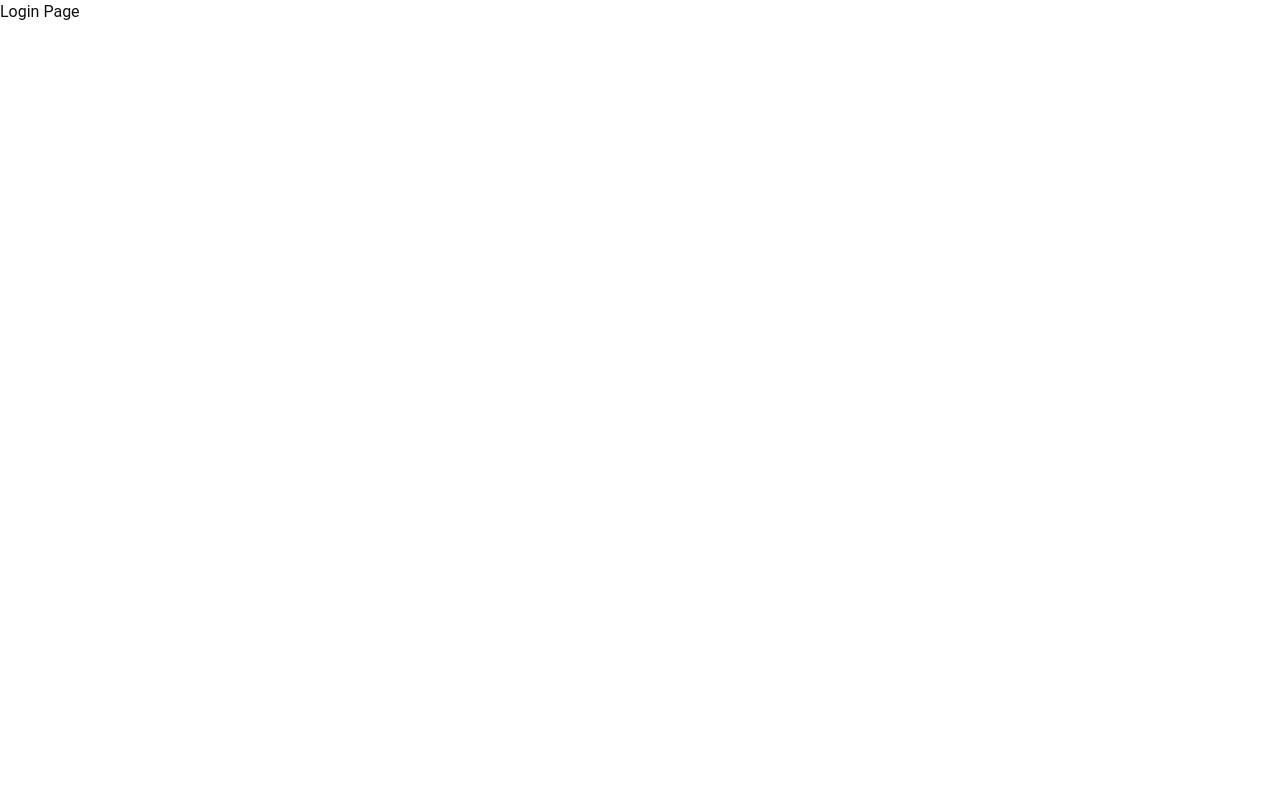
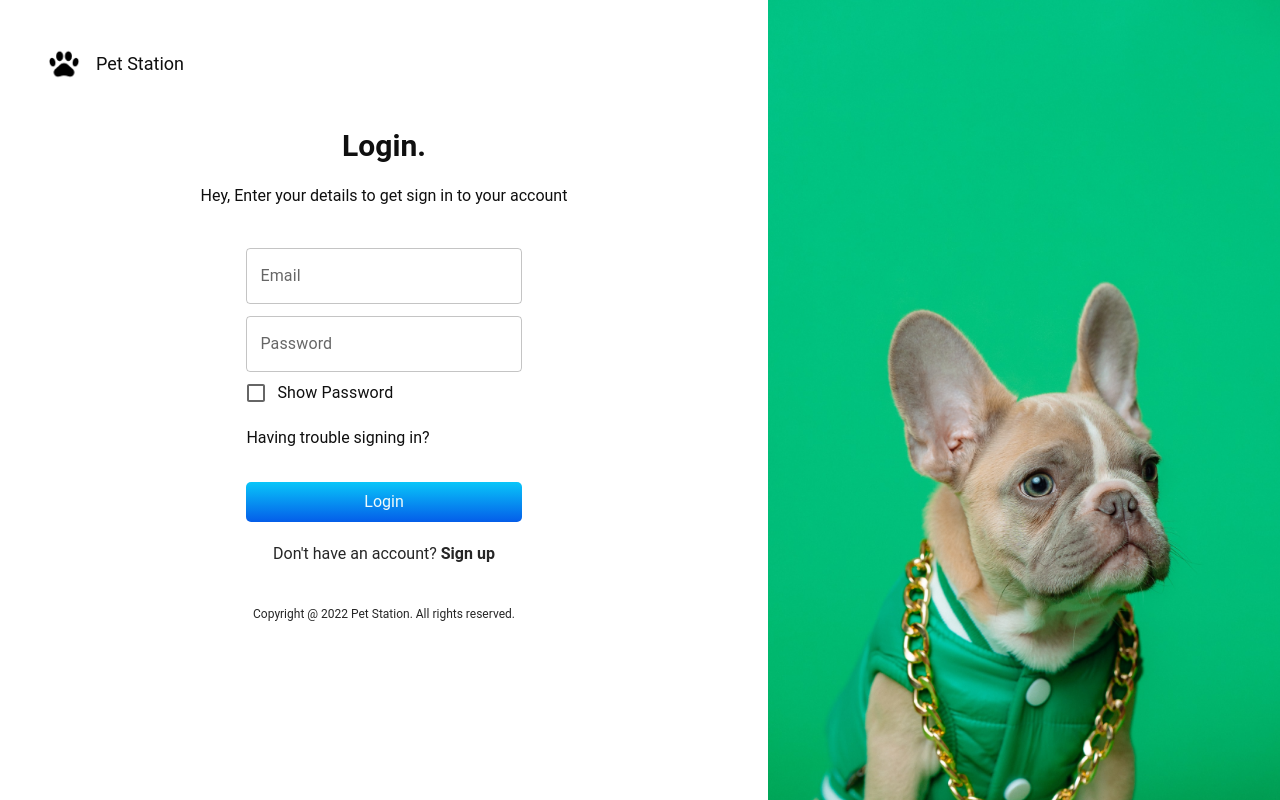
Before and after one commit to k99sharma/pet-station-frontend, a React (Create React App) app: page /login in a window 1280 px wide. Built offline with nearby package versions, Linux system fonts and the light colour scheme.

Commit message:
add: designed login form

```diff
--- a/package.json
+++ b/package.json
@@ -17,7 +17,8 @@
 		"react-query": "^3.39.2",
 		"react-router-dom": "^6.4.5",
 		"react-scripts": "5.0.1",
-		"web-vitals": "^2.1.4"
+		"web-vitals": "^2.1.4",
+		"yup": "^0.32.11"
 	},
 	"scripts": {
 		"start": "react-scripts start",
--- a/src/pages/Home/Home.js
+++ b/src/pages/Home/Home.js
@@ -92,7 +92,7 @@ export default function HomePage() {
 
                         <div className='homePage__left__content my-5'>
                             <Link to="/login">
-                                <button className='homePage__left__content__button' type="button">
+                                <button className='homePage__left__content__button shadow-lg' type="button">
                                     Get Started
                                 </button>
                             </Link>
--- /dev/null
+++ b/src/pages/Login/Login.css
@@ -0,0 +1,8 @@
+.loginForm-form-submitButton {
+	width: 100%;
+	background: linear-gradient(to bottom, #09c6f9, #045de9);
+	border-radius: 5px;
+	height: 40px;
+	color: #f0fafa;
+	font-weight: 400;
+}
--- a/src/pages/Login/Login.js
+++ b/src/pages/Login/Login.js
@@ -1,8 +1,152 @@
+// importing css
+import './Login.css';
+
+// importing components
+import { useFormik } from 'formik';
+import * as Yup from 'yup';
+import { Checkbox, TextField, FormControlLabel, FormControl } from '@mui/material';
+import { useState } from 'react';
+import { Link } from 'react-router-dom';
+
+import Banner from '../../components/Banner/Banner';
+
+// validation schema
+const validationSchema = Yup.object({
+    email: Yup
+        .string('Enter your email.')
+        .email('Enter a valid email.')
+        .required('Email is required.'),
+    password: Yup
+        .string('Enter your password')
+        .min(8, 'Password should be minimum of 8 characters.')
+        .required('Password is required')
+})
+
+// login form component
+function LoginForm() {
+    // handle form submission
+    const handleSubmit = (values) => {
+        console.log(values);
+    }
+
+    // checkbox state
+    const [showPassword, setShowPassword] = useState(false);
+
+    const formik = useFormik({
+        initialValues: {
+            email: '',
+            password: ''
+        },
+        validationSchema,
+        onSubmit: handleSubmit
+    })
+
+    return (
+        <div className="loginForm flex flex-col items-center my-10">
+            <div className="loginForm-heading font-bold text-3xl mb-5">
+                Login.
+            </div>
+
+            <div className="loginForm-subheading text-center mb-10">
+                Hey, Enter your details to get sign in to your account
+            </div>
+
+            <div className="loginForm-form w-4/5 md:w-3/5 lg:w-2/5">
+                <FormControl>
+                    <div className="loginForm-form-inputField mb-3">
+                        <TextField
+                            fullWidth
+                            id="email"
+                            name="email"
+                            label="Email"
+                            type="text"
+                            value={formik.values.email}
+                            onChange={formik.handleChange}
+                            error={formik.touched.email && Boolean(formik.errors.email)}
+                            helperText={formik.touched.email && formik.errors.email}
+                        />
+                    </div>
+
+                    <div className="loginForm-form-inputField mb-3">
+                        <TextField
+                            fullWidth
+                            id="password"
+                            name="password"
+                            label="Password"
+                            type={showPassword ? 'text' : 'password'}
+                            value={formik.values.password}
+                            onChange={formik.handleChange}
+                            error={formik.touched.password && Boolean(formik.errors.password)}
+                            helperText={formik.touched.password && formik.errors.password}
+                        />
+
+                        <FormControlLabel
+                            onChange={() => { setShowPassword(!showPassword); }}
+                            control={<Checkbox />}
+                            label="Show Password"
+                        />
+                    </div>
+
+                    <div className="loginForm-form-reset mb-3">
+                        <Link to="/forgot-password">
+                            Having trouble signing in?
+                        </Link>
+                    </div>
+
+                    <div className="loginForm-form-loginButton my-5">
+                        <button
+                            onClick={formik.handleSubmit}
+                            className="loginForm-form-submitButton hover:shadow-2xl"
+                            type="submit"
+                            disabled={formik.isSubmitting}
+                        >
+                            Login
+                        </button>
+                    </div>
+                </FormControl>
+            </div>
+
+            <div className="loginForm-form-signup font-lighter text-neutral-800">
+                {
+                    `Don't have an account? `
+                }
+                <span className="font-semibold">
+                    <Link to="/signup">
+                        Sign up
+                    </Link>
+                </span>
+            </div>
+        </div >
+    )
+}
+
 // Login component
 export default function LoginPage() {
     return (
-        <div className='loginPage'>
-            Login Page
+        <div className="loginPage flex h-screen">
+            <div className="loginPage-content p-10 md:w-3/5">
+                <div className="loginPage-content-banner">
+                    <Banner />
+                </div>
+
+                <div className="loginPage-content-form">
+                    <LoginForm />
+                </div>
+
+                <div className="loginPage-content-copyright font-lighter text-xs text-center text-neutral-800 mt-5">
+                    {
+                        `Copyright @ ${new Date().getFullYear()} Pet Station. All rights reserved.`
+                    }
+                </div>
+            </div>
+
+            <div className="loginPage-image hidden md:block md:w-2/5">
+                <img
+                    className="h-full w-full object-cover"
+                    src='/assets/login1.png'
+                    alt='dog sitting'
+                />
+            </div>
         </div>
     )
 }
```
Also changed, not shown: public/assets/login1.png (added), 1 other file (tests, documents, lock files or other folders).
